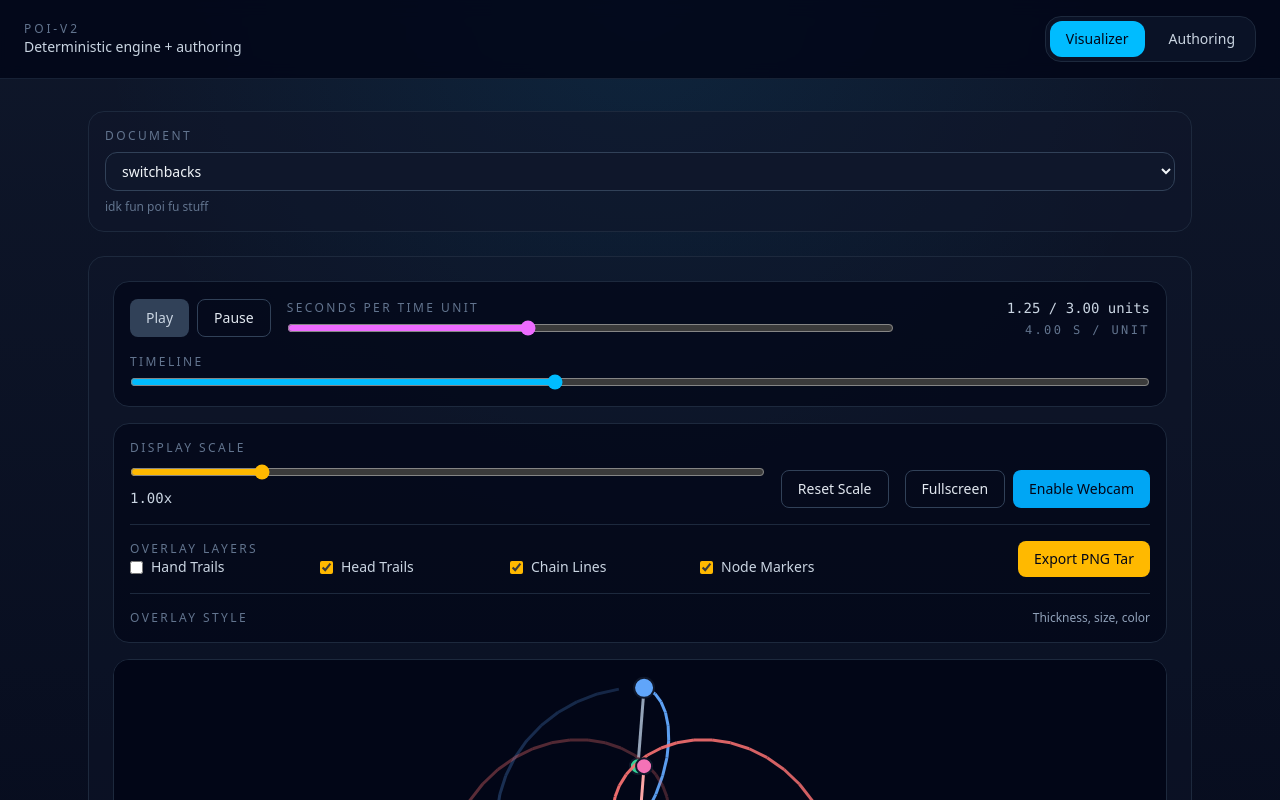
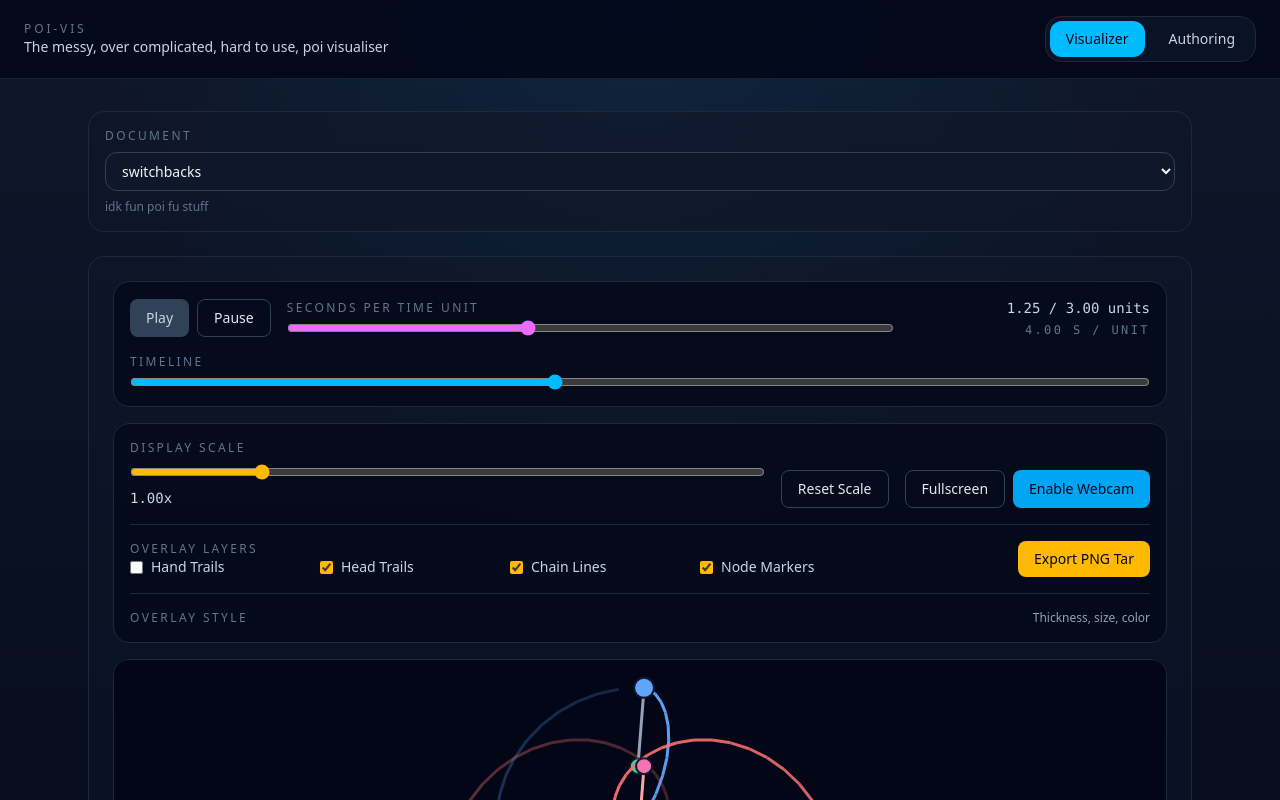
Before and after one commit to Jragon/poi-viz, a Vue app: page / in a window 1280 px wide. Shown: the top 800 px of the page. Built offline with nearby package versions, Linux system fonts and the light colour scheme.

Commit message:
update subtitle

```diff
--- a/src/App.vue
+++ b/src/App.vue
@@ -5,8 +5,10 @@
     <nav class="sticky top-0 z-20 border-b border-slate-800/80 bg-slate-950/85 backdrop-blur">
       <div class="mx-auto flex w-full max-w-[90rem] items-center justify-between gap-4 px-6 py-4">
         <div>
-          <p class="text-xs uppercase tracking-[0.24em] text-slate-500">poi-v2</p>
-          <p class="text-sm text-slate-300">Deterministic engine + authoring</p>
+          <p class="text-xs uppercase tracking-[0.24em] text-slate-500">poi-vis</p>
+          <p class="text-sm text-slate-300">
+            The messy, over complicated, hard to use, poi visualiser
+          </p>
         </div>
 
         <div class="flex gap-2 rounded-2xl border border-slate-800 bg-slate-900/70 p-1 text-sm">
```
